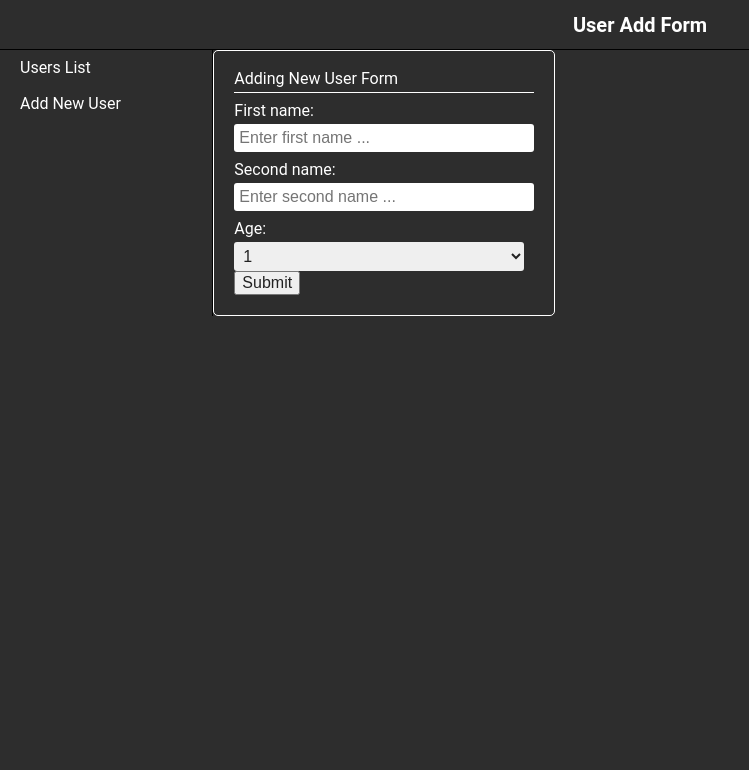
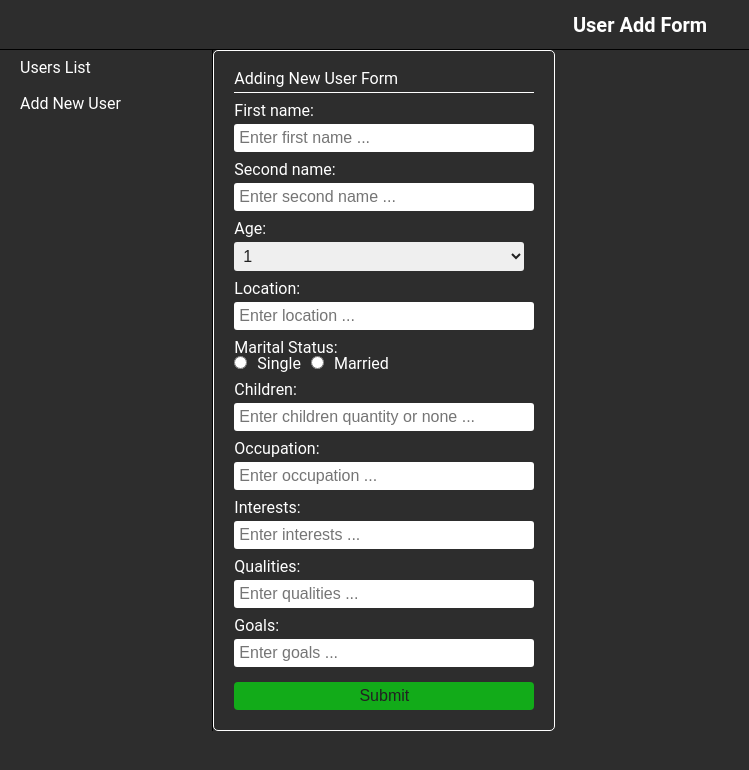
Before and after one commit to PersickWebdev/react-users-database, a React (Create React App) app: page /user-add-form in a window 1280 px wide. Shown: the top 770 px of the page, without its empty margins (0-749 px from the left). Built offline with nearby package versions, Linux system fonts and the light colour scheme.

Commit message:
native form deleted, react hook form implemented instead

```diff
--- a/public/db.json
+++ b/public/db.json
@@ -144,6 +144,28 @@
         "study as biologist",
         "a good car"
       ]
+    },
+    {
+      "id": 1603453971755,
+      "firstName": "Harry",
+      "secondName": "Harrison",
+      "age": 25,
+      "location": "New-York",
+      "maritalStatus": "single",
+      "children": "none",
+      "occupation": "Developer",
+      "interests": [
+        "Snowboarding",
+        "basketball"
+      ],
+      "qualities": [
+        "Reliable",
+        "cool"
+      ],
+      "goals": [
+        "Car",
+        "high income"
+      ]
     }
   ]
 }
--- a/src/App.js
+++ b/src/App.js
@@ -4,7 +4,6 @@ import { Route } from 'react-router-dom';
 import { Header } from './components';
 import { Sidebar } from './components';
 import { UsersList } from "./components";
-// import { UserAddForm } from './components'
 import { UserAddFormHook } from "./components";
 
 const App = () => {
@@ -14,7 +13,6 @@ const App = () => {
             <Sidebar/>
             <div className='app__content'>
                 <Route path='/users-list' component={ UsersList } />
-                {/*<Route path='/user-add-form' component={ UserAddForm } />*/}
                 <Route path='/user-add-form' component={ UserAddFormHook } />
             </div>
         </div>
--- a/src/components/UserAddFormHook/UserAddFormHook.jsx
+++ b/src/components/UserAddFormHook/UserAddFormHook.jsx
@@ -1,10 +1,32 @@
 import React from 'react';
 import { useForm } from 'react-hook-form';
+import { useDispatch } from "react-redux";
+import { postNewUser } from "../../redux/actionCreators";
 
+// Form validation is simplified to speed up the dev process. Needs to be fully implemented!
 const UserAddFormHook = () => {
+    const dispatch = useDispatch();
     const { register, handleSubmit, errors } = useForm();
+
+    const processString = (string) => {
+        return string.split(',').map(item => item[0] === ' ' ? item.split('').slice(1).join('') : item);
+    }
+
     const handleOnSubmit = (data) => {
-        console.log(data);
+        const newUser = {
+            id: Date.now(),
+            firstName: data.firstName,
+            secondName: data.secondName,
+            age: Number(data.age),
+            location: data.location,
+            maritalStatus: data.maritalStatus,
+            children: data.children,
+            occupation: data.occupation,
+            interests: processString(data.interests),
+            qualities: processString(data.qualities),
+            goals: processString(data.goals),
+        }
+        dispatch(postNewUser(newUser));
     }
 
     const optionsArray = [];
@@ -62,13 +84,145 @@ const UserAddFormHook = () => {
             <div className='form__section'>
                 <label>
                     <p>Age:</p>
-                    <select className='form__input' name='age' ref={register}>
+                    <select className='form__input'
+                            name='age'
+                            ref={register}>
                         {optionsArray.map(item => <option key={item} value={item}>{item}</option>)}
                     </select>
                 </label>
             </div>
 
-            <button className='form__button'>Submit</button>
+            <div className='form__section'>
+                <label>
+                    <p>Location:</p>
+                    <input className={errors.location ? `form__input form__inputError` : 'form__input'}
+                           type="text"
+                           name='location'
+                           placeholder='Enter location ...'
+                           ref={register({
+                               required: true,
+                               validate: (value) => {
+                                   return [
+                                       /^[A-Z]{1}[a-z]{1,}$/,
+                                       /^[A-Z]{1,}$/,
+                                       /^[A-Z]{1}[a-z]{1,}-[A-Z]{1}[a-z]{1,}$/
+                                       ].some(pattern => pattern.test(value)) || 'Incorrect. Example: Odessa, New-York, USA'
+                               }
+                           })}
+                    />
+                    {errors.location && <p className='form__error'>{errors.location.message}</p>}
+                </label>
+            </div>
+
+            <div className='form__section'>
+                <label>
+                    <p>Marital Status:</p>
+                    <input type='radio'
+                           name='maritalStatus'
+                           value='single'
+                           id='maritalStatus01'
+                           ref={register({
+                               required: true
+                           })}
+                    />
+                    <label className='form__radioLabel' htmlFor='maritalStatus01'>Single</label>
+
+                    <input type='radio'
+                           name='maritalStatus'
+                           value='married'
+                           id='maritalStatus02'
+                           ref={register({
+                               required: true,
+                           })}
+                    />
+                    <label className='form__radioLabel' htmlFor='maritalStatus02'>Married</label>
+                    {errors.maritalStatus && <p className='form__error'>This field is required</p>}
+                </label>
+            </div>
+
+            <div className='form__section'>
+                <label>
+                    <p>Children:</p>
+                    <input className={errors.children ? `form__input form__inputError` : 'form__input'}
+                           type="text"
+                           name='children'
+                           placeholder='Enter children quantity or none ...'
+                           ref={register({
+                               required: true,
+                               validate: (value) => {
+                                   return /^\d|[n]{1}[o]{1}[n]{1}[e]{1}$/.test(value) || 'Incorrect. Example: 2, none'
+                               }
+                           })}
+                    />
+                    {errors.children && <p className='form__error'>{errors.children.message}</p>}
+                </label>
+            </div>
+
+            <div className='form__section'>
+                <label>
+                    <p>Occupation:</p>
+                    <input className={errors.occupation ? `form__input form__inputError` : 'form__input'}
+                           type="text"
+                           name='occupation'
+                           placeholder='Enter occupation ...'
+                           ref={register({
+                               required: true,
+                               validate: (value) => {
+                                   return /^[A-Z]{1}[a-z]{1,}$/.test(value) || 'Incorrect. Example: Dentist'
+                               }
+                           })}
+                    />
+                    {errors.occupation && <p className='form__error'>{errors.occupation.message}</p>}
+                </label>
+            </div>
+
+            <div className='form__section'>
+                <label>
+                    <p>Interests:</p>
+                    <input className={errors.interests ? `form__input form__inputError` : 'form__input'}
+                           type="text"
+                           name='interests'
+                           placeholder='Enter interests ...'
+                           ref={register({
+                               required: true,
+                           })}
+                    />
+                    {errors.interests && <p className='form__error'>Enter at least two interests</p>}
+                </label>
+            </div>
+
+            <div className='form__section'>
+                <label>
+                    <p>Qualities:</p>
+                    <input className={errors.qualities ? `form__input form__inputError` : 'form__input'}
+                           type="text"
+                           name='qualities'
+                           placeholder='Enter qualities ...'
+                           ref={register({
+                               required: true,
+                           })}
+                    />
+                    {errors.interests && <p className='form__error'>Enter at least two qualities</p>}
+                </label>
+            </div>
+
+            <div className='form__section'>
+                <label>
+                    <p>Goals:</p>
+                    <input className={errors.goals ? `form__input form__inputError` : 'form__input'}
+                           type="text"
+                           name='goals'
+                           placeholder='Enter goals ...'
+                           ref={register({
+                               required: true,
+                           })}
+                    />
+                    {errors.interests && <p className='form__error'>Enter at least one goal</p>}
+                </label>
+            </div>
+            <div className='form__actions'>
+                <button className='form__button'>Submit</button>
+            </div>
         </form>
     );
 };
--- a/src/components/UsersList/User.jsx
+++ b/src/components/UsersList/User.jsx
@@ -46,8 +46,8 @@ const User = ({ id, firstName, secondName, age, location, occupation,
                     {processArray(goals)}
                 </p>
                 <div className='user__more--actions'>
-                    <button className='user__button user__button--close'
-                            onClick={showMore}>&times;</button>
+                    <button className='user__button user__button--back'
+                            onClick={showMore}>&#129044;</button>
                 </div>
             </div>
             }
--- a/src/components/index.js
+++ b/src/components/index.js
@@ -2,5 +2,4 @@ export { default as Header } from './Header/Header';
 export { default as Sidebar } from './Sidebar/Sidebar';
 export { default as UsersList } from './UsersList/UsersList';
 export { default as User } from './UsersList/User';
-// export { default as UserAddForm } from './UserAddForm/UserAddForm';
 export { default as UserAddFormHook } from './UserAddFormHook/UserAddFormHook';
--- a/src/scss/app.scss
+++ b/src/scss/app.scss
@@ -4,8 +4,7 @@
 @import './components/sidebar';
 @import './components/usersList';
 @import './components/user';
-//@import './components/userAddForm';
-@import './components/_userAddFormHook.scss';
+@import './components/userAddFormHook.scss';
 
 body {
   font-family: Roboto, sans-serif;
--- a/src/scss/components/_user.scss
+++ b/src/scss/components/_user.scss
@@ -136,6 +136,18 @@
       border-radius: 50%;
       background-color: $color-delete;
     }
+
+    .user__button--back {
+      border: none;
+      border-radius: 50%;
+      background-color: rgba(255, 171, 0, 0.6);
+      transition: all 0.3s ease;
+
+      &:hover {
+        color: $color-main;
+        background-color: #ffab00;
+      }
+    }
   }
 
   .user__more--actions {
--- a/src/scss/components/_userAddFormHook.scss
+++ b/src/scss/components/_userAddFormHook.scss
@@ -23,6 +23,10 @@
       padding: 5px;
       transition: all 0.5s ease;
     }
+
+    .form__radioLabel:not(:first-child) {
+      margin: 0 10px;
+    }
   }
 
   .form__error {
@@ -33,4 +37,22 @@
   .form__inputError {
     background-color: rgba(255, 144, 144, 0.5);
   }
+
+  .form__actions {
+    margin-top: 15px;
+
+    .form__button {
+      width: 100%;
+      padding: 5px;
+      border: none;
+      border-radius: 4px;
+      outline: none;
+      transition: all 0.3s ease;
+      background-color: rgba(0, 255, 13, 0.6);
+
+      &:hover {
+        background-color: rgb(0, 255, 85);
+      }
+    }
+  }
 }
```
Also changed, not shown: 1 other file (tests, documents, lock files or other folders).
